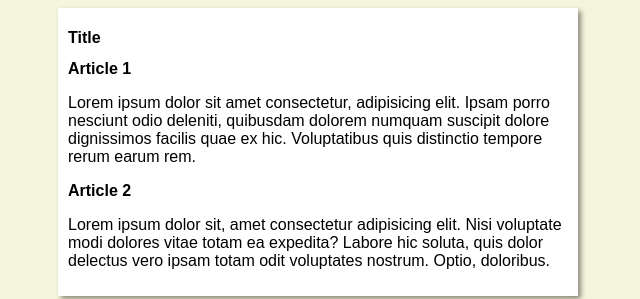
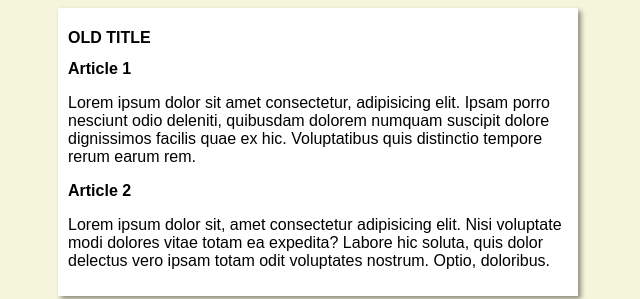
Before and after one commit to iNeonGod/project-site, a plain HTML site: page index.html in a window 1280 px wide. Shown: the top 299 px of the page, 322-962 px from the left. Drawn offline with Linux system fonts and the light colour scheme.

Commit message:
Update index.html

```diff
--- a/index.html
+++ b/index.html
@@ -9,7 +9,7 @@
 <body>
     <main>
         <header>
-            <h1>Title</h1>
+            <h1>OLD TITLE</h1>
         </header>
         <article>
             <h2>Article 1</h2>
```
